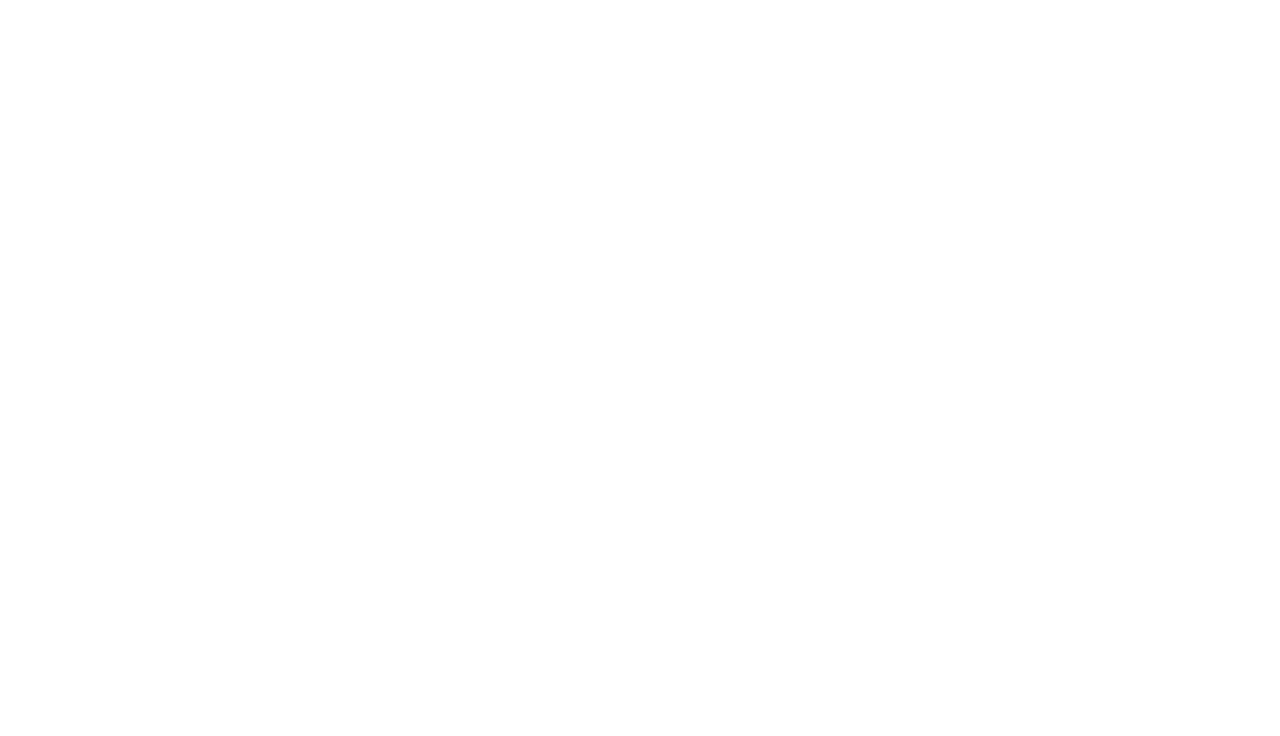
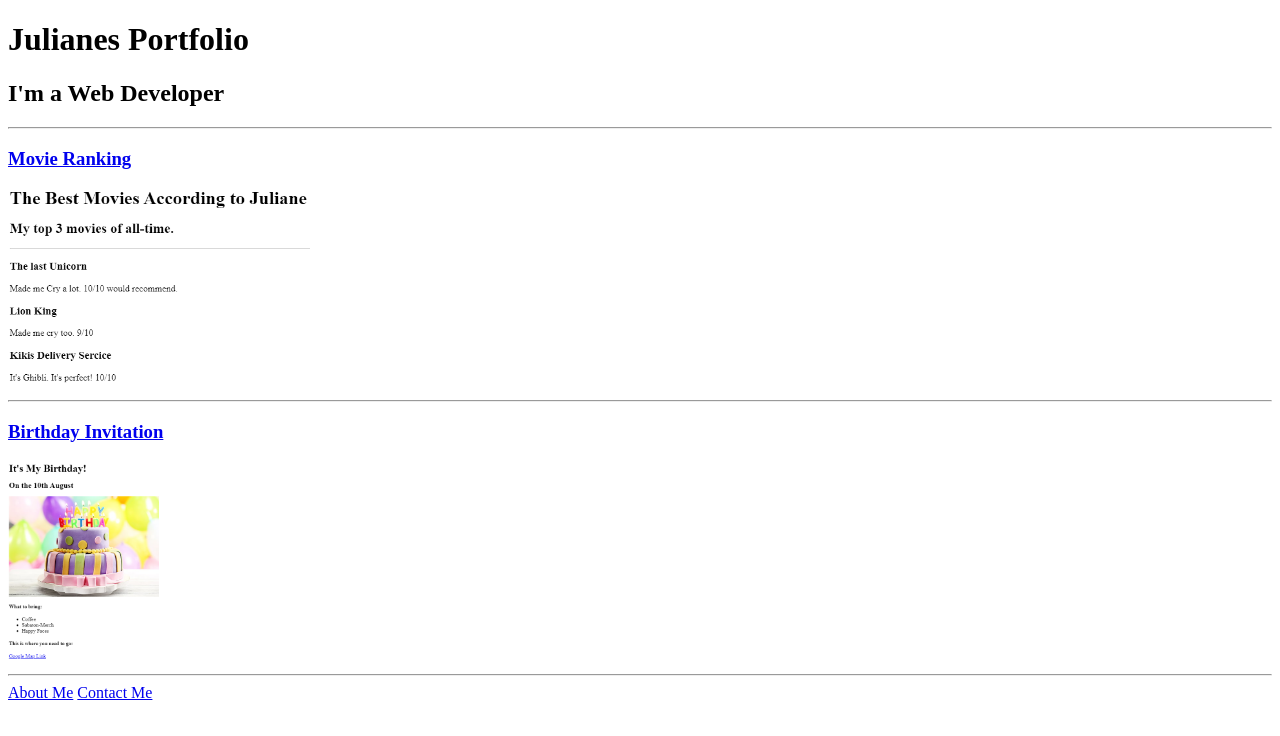
Before and after one commit to juletr/html-portfolio, a plain HTML site: page index.html in a window 1280 px wide. Drawn offline with Linux system fonts and the light colour scheme.

Commit message:
Add files via upload

```diff
--- a/index.html
+++ b/index.html
@@ -1,5 +1,25 @@
 <!-- TODO 1: Create the HTML Boilerplate -->
-
+<!DOCTYPE HTML>
+<html lang="de">
+    <head>
+        <meta charset="UTF-8">
+        <meta name="viewport" conten="width=device-width, initial-scale=1.0">
+        <title>Portfolio</title>
+    </head>
+    <body>
+        <h1>Julianes Portfolio</h1>
+        <h2>I'm a Web Developer</h2>
+        <hr>
+        <h3><a href="./public/movie-ranking.html">Movie Ranking</a></h3>
+        <img style="height:200px" src="./assets/images/movie-ranking.png">
+        <hr>
+        <h3><a href="./public/birthday-invite.html">Birthday Invitation</a></h3>
+        <img style="height:200px" src="./assets/images/birthday-invite.png">
+        <hr>
+        <a href="./public/about.html">About Me</a>
+        <a href="./public/contact.html">Contact Me</a>
+    </body>
+</html>
 <!-- TODO 2: Add Your previous projects' HTML into the public folder -->
 
 <!-- TODO 3: Take screenshots of your project previews and add the images to the images folder -->
```
